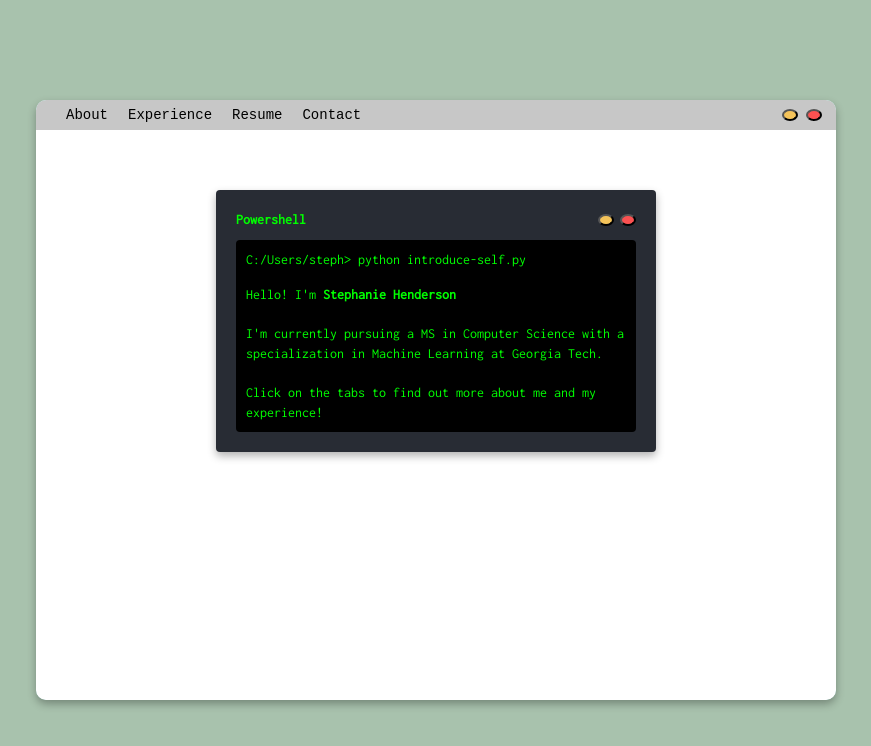
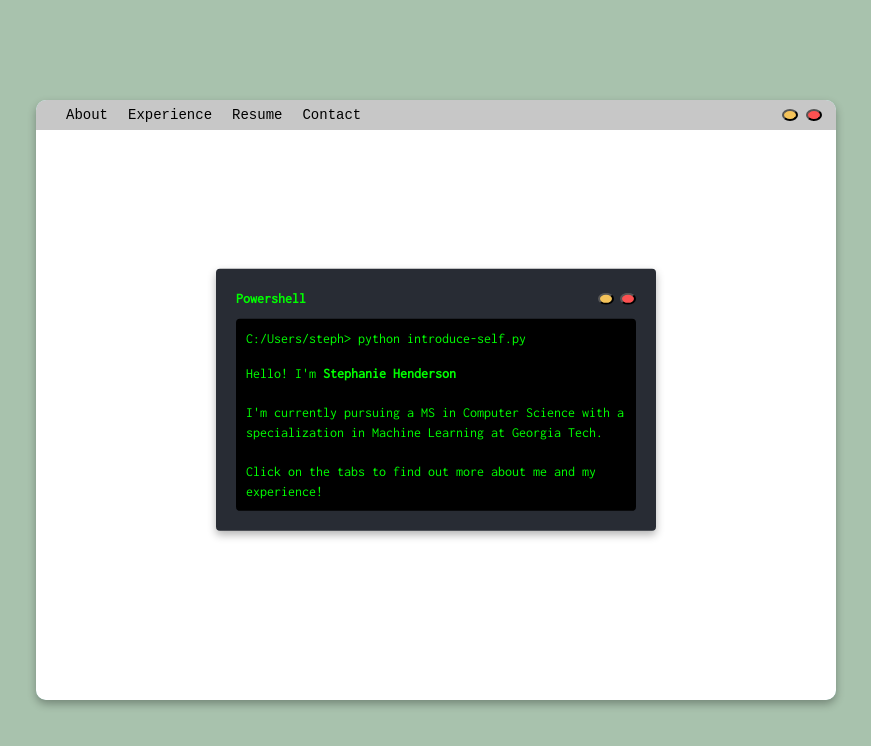
Before and after one commit to shenderson62/shenderson-website, a React (Create React App) app: page / in a window 1280 px wide. Shown: the top 746 px of the page, without its empty margins (204-1075 px from the left). Built offline with nearby package versions, Linux system fonts and the light colour scheme.

Commit message:
make terminal, desktop, screen independent

```diff
--- /dev/null
+++ b/src/components/Desktop/Desktop.css
@@ -0,0 +1,8 @@
+.screen-container {
+    background-color: #A8C2AD;
+    min-height: 100vh;
+    width: 100vw;
+    display: flex;
+    justify-content: center;
+    align-items: center;
+  }
--- /dev/null
+++ b/src/components/Desktop/Desktop.js
@@ -0,0 +1,12 @@
+import React from 'react';
+import './Desktop.css';
+
+function Desktop({children}) {
+  return (
+    <div className="screen-container">
+        {children}
+    </div>
+  );
+}
+
+export default Desktop;
--- a/src/components/Screen/Screen.css
+++ b/src/components/Screen/Screen.css
@@ -1,13 +1,4 @@
 @import url('https://fonts.googleapis.com/css2?family=Inconsolata:wght@400&display=swap');
-
-.screen-container {
-  background-color: #A8C2AD;
-  min-height: 100vh;
-  width: 100vw;
-  display: flex;
-  justify-content: center;
-  align-items: center;
-}
 
 .browser {
   background-color: #D6EEF2;
@@ -18,6 +9,7 @@
   overflow: hidden;
   display: flex;
   flex-direction: column;
+  position: relative;
 }
 
 .title-bar {
--- a/src/components/Screen/Screen.js
+++ b/src/components/Screen/Screen.js
@@ -31,7 +31,6 @@ function Screen({ children, activeTab: initialActiveTab }) {
   };
 
   return (
-    <div className="screen-container">
       <div className="browser">
         <div className="title-bar">
           <div className="tabs">
@@ -53,7 +52,6 @@ function Screen({ children, activeTab: initialActiveTab }) {
         </div>
         <div className="content">{children}</div>
       </div>
-    </div>
   );
 }
 
--- a/src/components/Terminal/Terminal.css
+++ b/src/components/Terminal/Terminal.css
@@ -1,7 +1,6 @@
 @import url('https://fonts.googleapis.com/css2?family=Inconsolata:wght@400&display=swap');
 
 .terminal-container {
-  position: relative;
   background-color: #282c34;
   padding: 20px;
   font-family: 'Inconsolata', monospace;
@@ -9,9 +8,12 @@
   line-height: 1.4;
   color: #00ff00;
   width: 400px;
-  margin: 40px auto;
   border-radius: 4px;
   box-shadow: 0 4px 8px rgba(0, 0, 0, 0.3);
+  position: absolute;
+  top: 50%;
+  left: 50%;
+  transform: translate(-50%, -50%);
 }
 
 .terminal-header {
--- a/src/components/Terminal/Terminal.js
+++ b/src/components/Terminal/Terminal.js
@@ -42,7 +42,7 @@ function Terminal({ name, children, promptText }) {
       </div>
       <div className="terminal-content">
         <div className="terminal-path">C:/Users/{name}&gt; {typedText}</div>
-        <div className='terminal-text'>{showChildren ? children : null}</div>
+        <div className='terminal-text' >{showChildren ? children : null}</div>
       </div>
     </div>
   );
--- a/src/pages/About/About.js
+++ b/src/pages/About/About.js
@@ -1,11 +1,14 @@
 import React from 'react';
 import Screen from '../../components/Screen/Screen';
+import Desktop from '../../components/Desktop/Desktop';
 
 function About() {
   return (
-    <Screen>
-      <h1>About</h1>
-    </Screen>
+    <Desktop className="desktop">
+        <Screen className="screen">
+          <h1>About</h1>
+        </Screen>
+    </Desktop>
   );
 }
 
--- a/src/pages/Contact/Contact.js
+++ b/src/pages/Contact/Contact.js
@@ -1,11 +1,14 @@
 import React from 'react';
 import Screen from '../../components/Screen/Screen';
+import Desktop from '../../components/Desktop/Desktop';
 
 function Contact() {
   return (
-    <Screen>
-      <h1>Contact</h1>
-    </Screen>
+    <Desktop className="desktop">
+        <Screen className="screen">
+          <h1>Contact</h1>
+        </Screen>
+    </Desktop>
   );
 }
 
--- a/src/pages/Experience/Experience.js
+++ b/src/pages/Experience/Experience.js
@@ -1,11 +1,14 @@
 import React from 'react';
 import Screen from '../../components/Screen/Screen';
+import Desktop from '../../components/Desktop/Desktop';
 
 function Experience() {
   return (
-    <Screen>
-      <h1>Experience</h1>
-    </Screen>
+    <Desktop className="desktop">
+        <Screen className="screen">
+          <h1>Experience</h1>
+        </Screen>
+    </Desktop>
   );
 }
 
--- a/src/pages/Home/Home.css
+++ b/src/pages/Home/Home.css
@@ -1,18 +0,0 @@
-.center-text {
-    font-family: 'Monofett', cursive;
-    font-size: 48px;
-    text-align: center;
-    animation: bobbingAnimation 3s infinite;
-  }
-
-  @keyframes bobbingAnimation {
-    0% {
-      transform: translateY(0);
-    }
-    50% {
-      transform: translateY(-10px);
-    }
-    100% {
-      transform: translateY(0);
-    }
-  }
--- a/src/pages/Home/Home.js
+++ b/src/pages/Home/Home.js
@@ -1,12 +1,14 @@
 import React from 'react';
-import './Home.css'
+import './Home.css';
 import Screen from '../../components/Screen/Screen';
-import Terminal from '../../components/Terminal/Terminal'
+import Terminal from '../../components/Terminal/Terminal';
+import Desktop from '../../components/Desktop/Desktop';
 
 function Home() {
   return (
-    <Screen>
-      <Terminal name="steph" promptText="python introduce-self.py">
+    <Desktop className="desktop">
+        <Screen className="screen" />
+        <Terminal className="terminal" name="steph" promptText="python introduce-self.py">
           Hello!
           I'm <b>Stephanie Henderson</b> <br /> <br />
           I'm currently pursuing a MS in
@@ -15,7 +17,7 @@ function Home() {
           Click on the tabs to find out more
           about me and my experience!
         </Terminal>
-    </Screen>
+    </Desktop>
   );
 }
 
--- a/src/pages/Resume/Resume.js
+++ b/src/pages/Resume/Resume.js
@@ -1,11 +1,14 @@
 import React from 'react';
 import Screen from '../../components/Screen/Screen';
+import Desktop from '../../components/Desktop/Desktop';
 
 function Resume() {
   return (
-    <Screen>
-      <h1>Resume</h1>
-    </Screen>
+    <Desktop className="desktop">
+        <Screen className="screen">
+          <h1>Resume</h1>
+        </Screen>
+    </Desktop>
   );
 }
 
```
Lines whose indentation alone changed are shown as unchanged.
